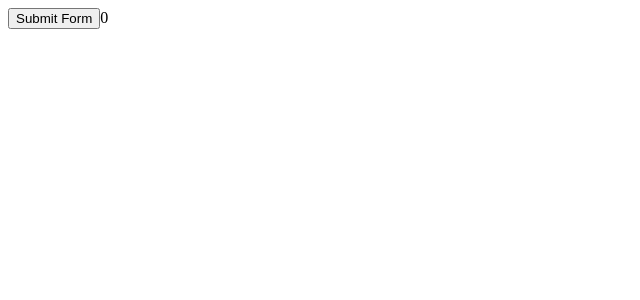
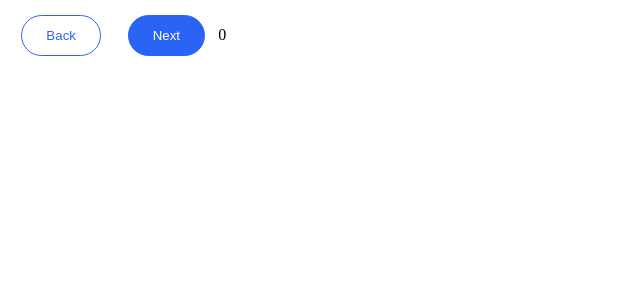
Before and after one commit to Ausra/sme-go, a React (Create React App) app: page / in a window 1280 px wide. Shown: the top 300 px of the page, without its empty margins (0-640 px from the left). Built offline with nearby package versions, Linux system fonts and the light colour scheme.

Commit message:
add styled button comp

```diff
--- /dev/null
+++ b/src/components/button/Button.tsx
@@ -0,0 +1,44 @@
+import { FunctionComponent } from "react";
+import styled from "styled-components/macro";
+import { defaultTheme } from "../../utils/global-styles";
+
+export interface ButtonProps extends React.HTMLAttributes<HTMLElement> {
+  dataHook?: string;
+  title?: string;
+  primary?: boolean;
+}
+
+const StyledButton = styled.button<{
+  primary?: boolean | undefined;
+}>`
+  border-radius: 24px;
+  border: 1px solid ${defaultTheme.button.primaryColor};
+  color: white;
+  margin: 0.5em 1em;
+  padding: 12px 24px;
+
+  background: ${(props) =>
+    props.primary
+      ? defaultTheme.button.primaryColor
+      : defaultTheme.button.secondaryColor};
+  color: ${(props) =>
+    props.primary
+      ? defaultTheme.button.primaryTextColor
+      : defaultTheme.button.secondaryTextColor};
+`;
+
+const Button: FunctionComponent<ButtonProps> = ({
+  title,
+  primary,
+  onClick,
+}) => {
+  return (
+    <>
+      <StyledButton primary={primary} onClick={onClick}>
+        {title}
+      </StyledButton>
+    </>
+  );
+};
+
+export default Button;
--- /dev/null
+++ b/src/components/button/index.ts
@@ -0,0 +1 @@
+export { default } from "./Button";
--- a/src/features/companyForm/CompanyForm.tsx
+++ b/src/features/companyForm/CompanyForm.tsx
@@ -3,6 +3,7 @@ import React from "react";
 import { useAppSelector } from "../../hooks/useAppSelector";
 import { useAppDispatch } from "../../hooks/useAppDispatch";
 import { companyAsync, selectCount, clickNext } from "./companyFormSlice";
+import Button from "../../components/button";
 
 export function CompanyForm() {
   const count = useAppSelector(selectCount);
@@ -17,9 +18,13 @@ export function CompanyForm() {
 
   return (
     <div>
-      <button aria-label="Submit Form" onClick={handleClick}>
-        Submit Form
-      </button>
+      <Button aria-label="Submit Form" onClick={handleClick} title="Back" />
+      <Button
+        aria-label="Submit Form"
+        onClick={handleClick}
+        primary
+        title="Next"
+      />
       <span>{count}</span>
     </div>
   );
--- a/src/utils/global-styles/themes.ts
+++ b/src/utils/global-styles/themes.ts
@@ -2,7 +2,12 @@ import { blue, neutral, red } from "./colors";
 import { primaryFont } from "./typography";
 
 export const defaultTheme = {
-  primaryColor: blue[100],
+  button: {
+    primaryColor: blue[100],
+    primaryTextColor: neutral[100],
+    secondaryColor: neutral[100],
+    secondaryTextColor: blue[100],
+  },
   primaryFont: primaryFont,
   status: {
     errorColor: red[100],
```
